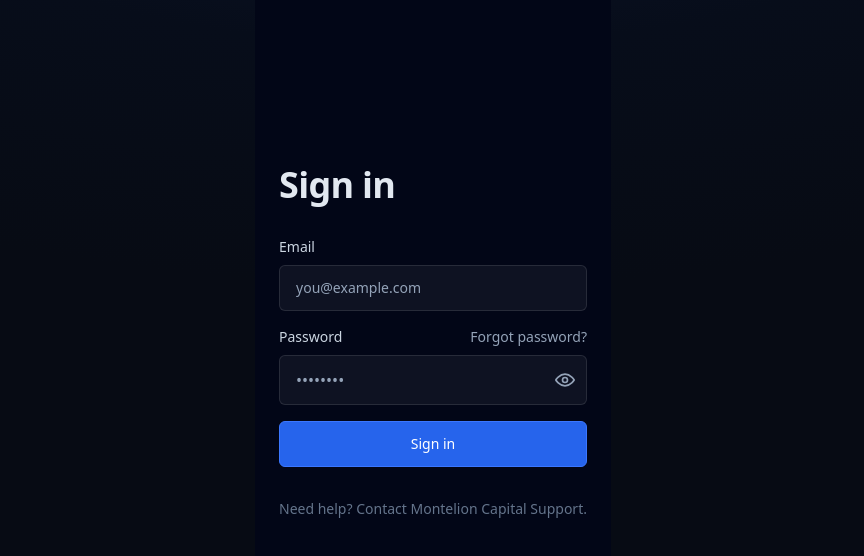
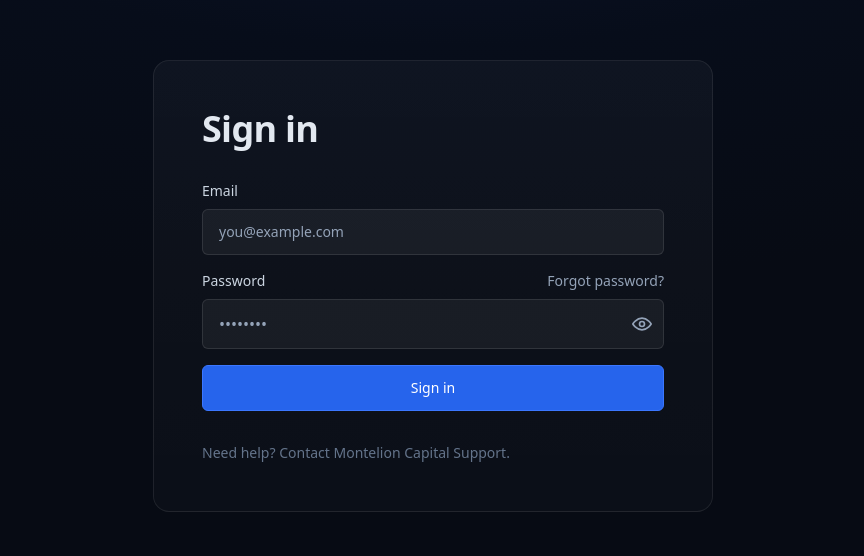
Before and after one commit to montelioncapital/montelion-app-v1, a Next.js app: page /login in a window 1280 px wide. Shown: the part 114-670 px from the top of the page, without its empty margins (207-1071 px from the left). Built offline with nearby package versions, Linux system fonts and the light colour scheme.

Commit message:
Update page.jsx

```diff
--- a/app/login/page.jsx
+++ b/app/login/page.jsx
@@ -1,17 +1,13 @@
-// app/login/page.jsx
+export const metadata = { title: "Sign in • Montelion Capital" };
 
 import LoginForm from "./LoginForm";
 
-export const metadata = {
-  title: "Sign in | Montelion Capital",
-};
-
-export default function LoginPage() {
+export default function Page() {
   return (
-    <main className="min-h-screen bg-slate-950 flex items-center justify-center">
-      <div className="w-full max-w-md px-6">
+    <div className="mc-card">
+      <div className="mc-section">
         <LoginForm />
       </div>
-    </main>
+    </div>
   );
 }
```
